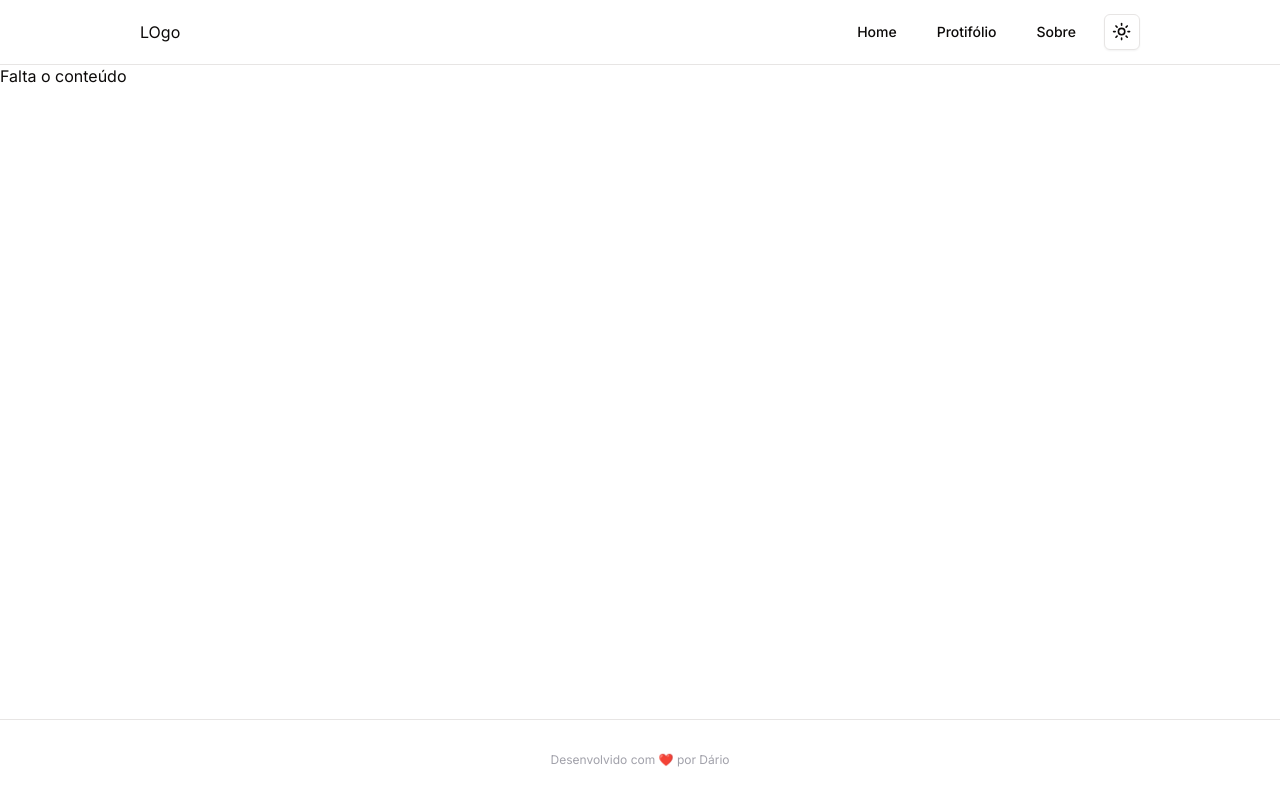
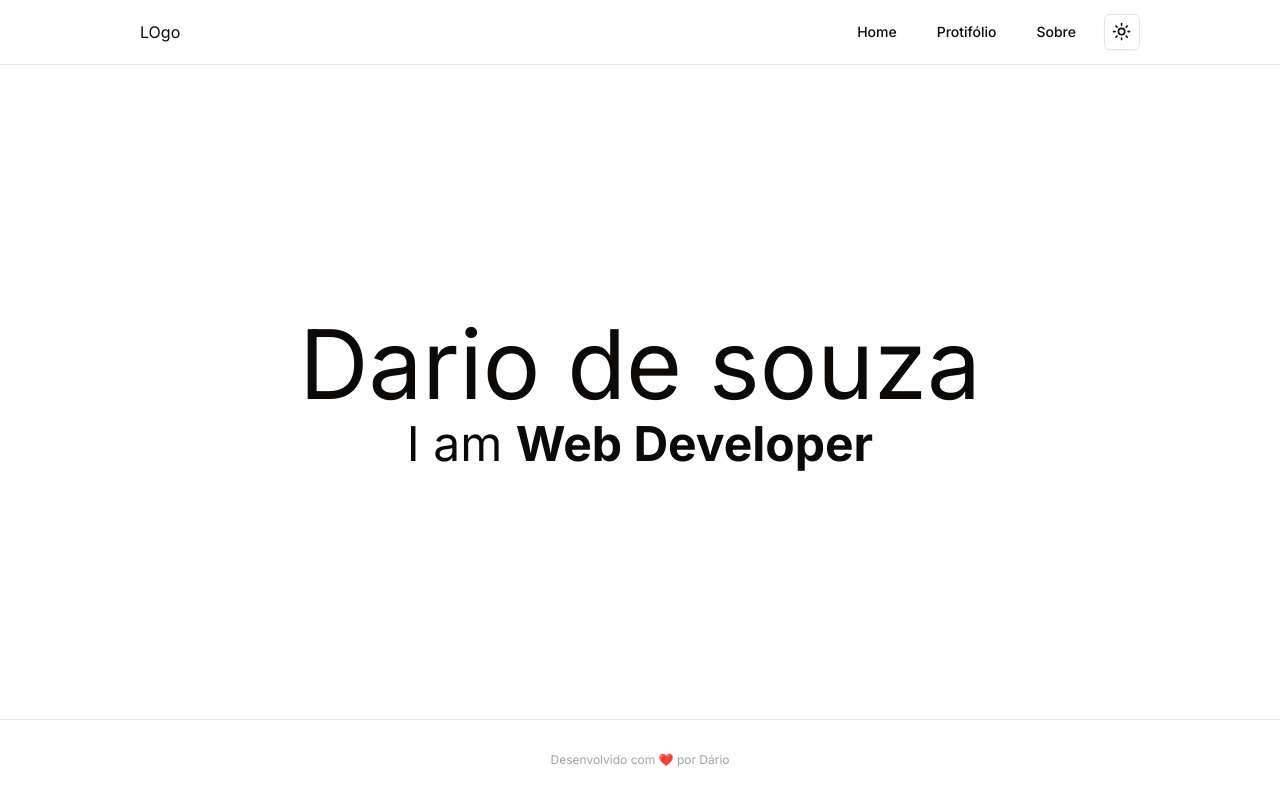
Before and after one commit to dario-souza/portfolio, a Next.js app: page / in a window 1280 px wide. Built offline with nearby package versions, Linux system fonts and the light colour scheme.

Commit message:
ajuste página home

```diff
--- a/src/app/layout.tsx
+++ b/src/app/layout.tsx
@@ -14,7 +14,7 @@ export default function RootLayout({
 }>) {
   return (
     <html lang="pt-BR" suppressHydrationWarning>
-      <body className={`${cn(inter.className)} pt-16`}>
+      <body className={`${cn(inter.className)} pt-16 pb-[5.0625rem] min-h-screen`}>
         <ThemeProvider attribute="class" defaultTheme="system" enableSystem disableTransitionOnChange>
           <HeaderComponent />
           {children}
--- a/src/app/page.tsx
+++ b/src/app/page.tsx
@@ -5,9 +5,12 @@ export const metadata: Metadata = {
 }
 export default function Home() {
   return (
-    <main>
+    <main className="flex justify-center items-center max-w-screen-lg mx-auto px-3 h-[calc(100vh-145px)]">
+      <div>
+        <h1 className="text-4xl mb-2 sm:text-5xl md:text-6xl lg:text-8xl">Dario de souza</h1>
+        <p className="text-2xl sm:text-3xl md:text-4xl lg:text-5xl text-center">I am <strong>Web Developer</strong></p>
+      </div>
+    </main>
 
-      <h1>Falta o conteúdo</h1>
-    </main>
   );
 }
```
